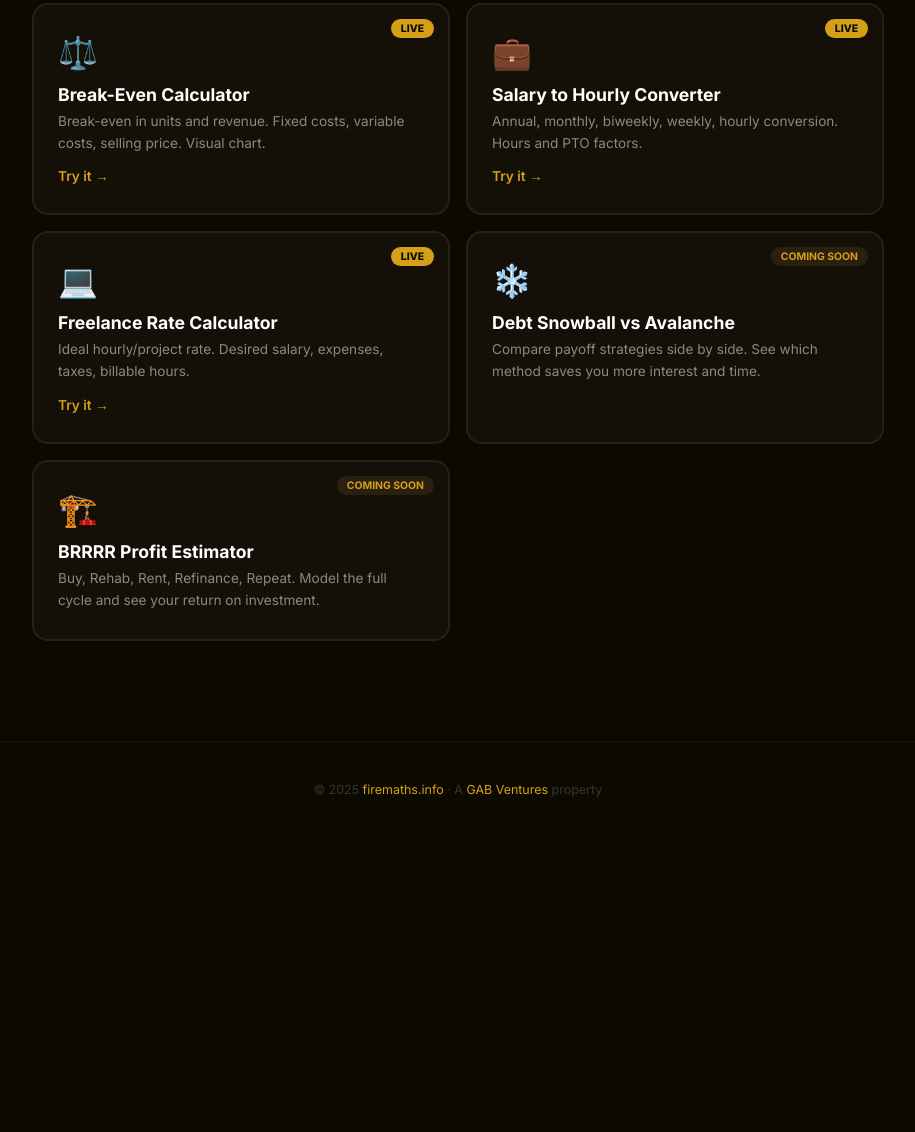
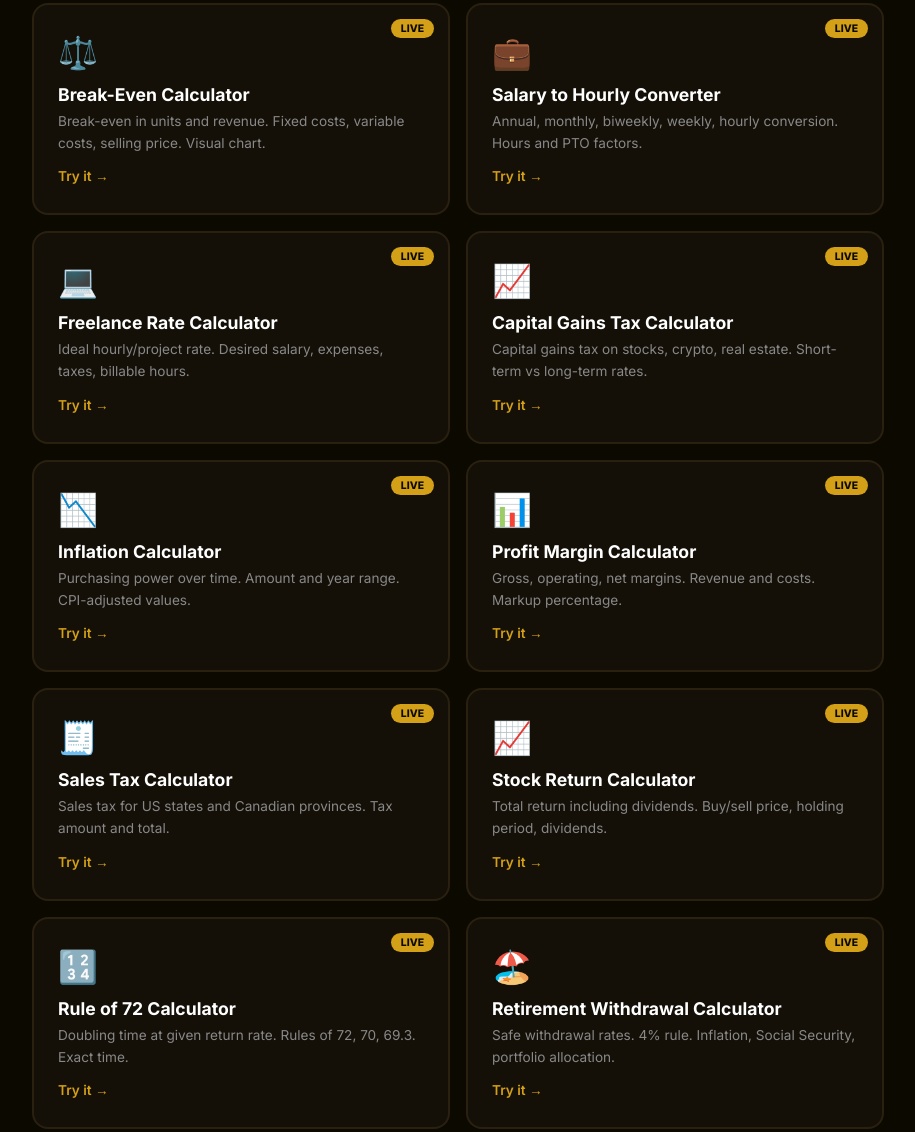
Before and after one commit to GabrielDancause/firemaths-info, an Astro site: page / in a window 1280 px wide. Shown: the part 1685-2817 px from the top of the page, without its empty margins (182-1097 px from the left). Before the commit the page ends 2522 px from the top, so only its background shows below. Built offline with nearby package versions, Linux system fonts and the light colour scheme; Astro itself is replaced by a stand-in of ours.

Commit message:
Add 7 new LIVE tools to homepage index

```diff
--- a/src/pages/index.astro
+++ b/src/pages/index.astro
@@ -17,6 +17,13 @@ const tools = [
   { emoji: "⚖️", name: "Break-Even Calculator", desc: "Break-even in units and revenue. Fixed costs, variable costs, selling price. Visual chart.", slug: "/break-even" },
   { emoji: "💼", name: "Salary to Hourly Converter", desc: "Annual, monthly, biweekly, weekly, hourly conversion. Hours and PTO factors.", slug: "/salary-hourly" },
   { emoji: "💻", name: "Freelance Rate Calculator", desc: "Ideal hourly/project rate. Desired salary, expenses, taxes, billable hours.", slug: "/freelance-rate" },
+  { emoji: "📈", name: "Capital Gains Tax Calculator", desc: "Capital gains tax on stocks, crypto, real estate. Short-term vs long-term rates.", slug: "/capital-gains" },
+  { emoji: "📉", name: "Inflation Calculator", desc: "Purchasing power over time. Amount and year range. CPI-adjusted values.", slug: "/inflation-calculator" },
+  { emoji: "📊", name: "Profit Margin Calculator", desc: "Gross, operating, net margins. Revenue and costs. Markup percentage.", slug: "/profit-margin" },
+  { emoji: "🧾", name: "Sales Tax Calculator", desc: "Sales tax for US states and Canadian provinces. Tax amount and total.", slug: "/sales-tax" },
+  { emoji: "📈", name: "Stock Return Calculator", desc: "Total return including dividends. Buy/sell price, holding period, dividends.", slug: "/stock-return" },
+  { emoji: "🔢", name: "Rule of 72 Calculator", desc: "Doubling time at given return rate. Rules of 72, 70, 69.3. Exact time.", slug: "/rule-of-72" },
+  { emoji: "🏖️", name: "Retirement Withdrawal Calculator", desc: "Safe withdrawal rates. 4% rule. Inflation, Social Security, portfolio allocation.", slug: "/withdrawal-calculator" },
   { emoji: "❄️", name: "Debt Snowball vs Avalanche", desc: "Compare payoff strategies side by side. See which method saves you more interest and time.", soon: true },
   { emoji: "🏗️", name: "BRRRR Profit Estimator", desc: "Buy, Rehab, Rent, Refinance, Repeat. Model the full cycle and see your return on investment.", soon: true },
 ];
```
